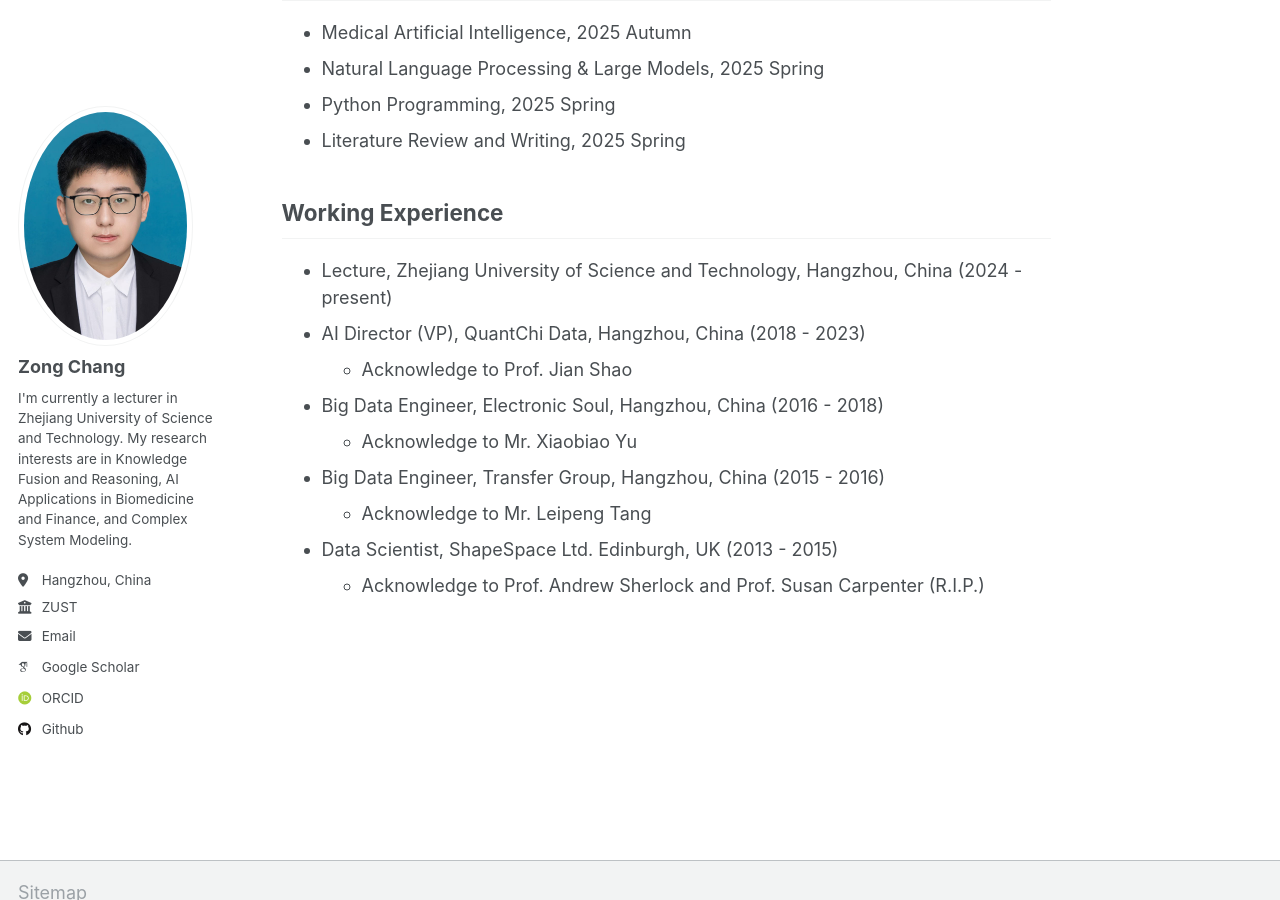
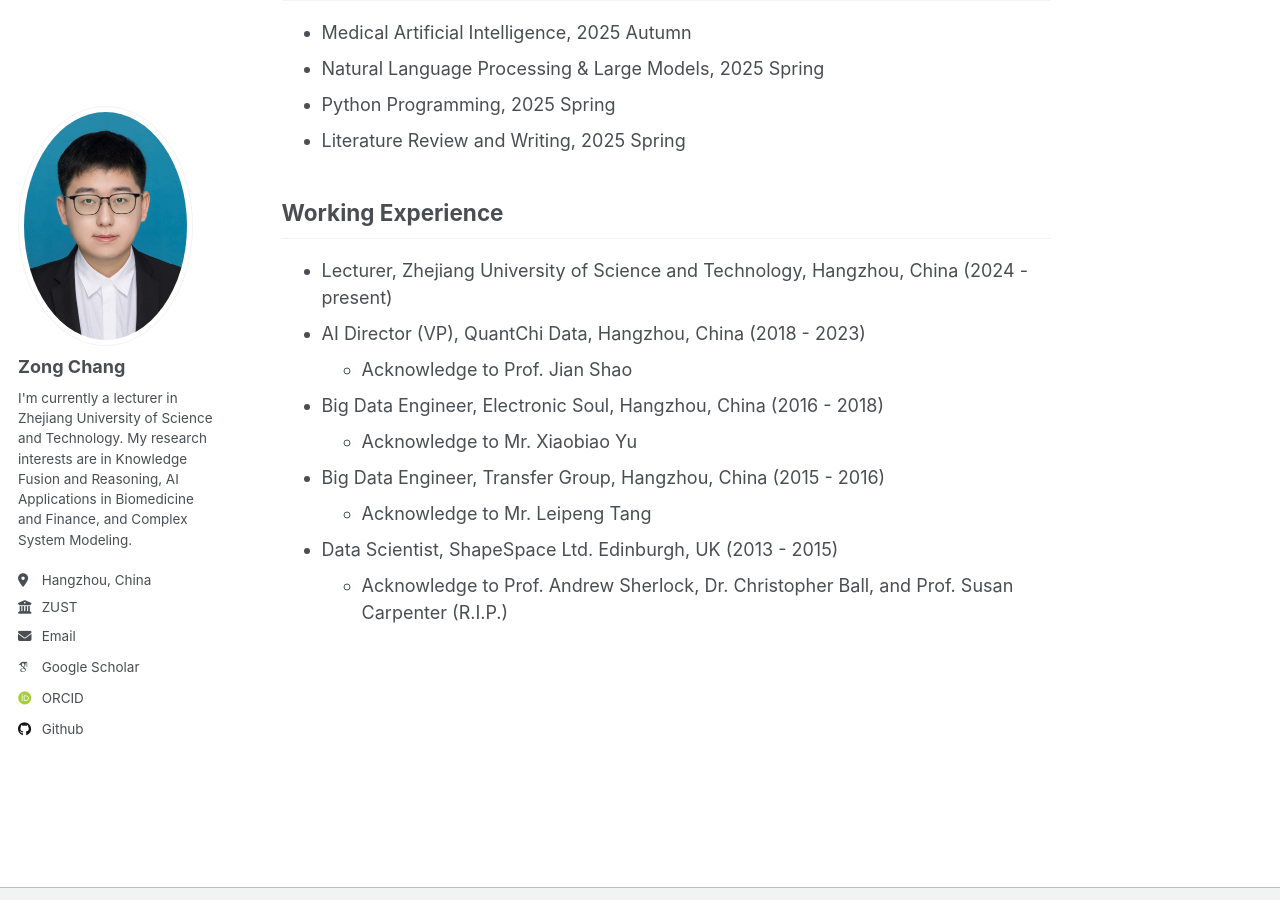
Before and after one commit to changzong/changzong.github.io, a Jekyll site: the page built from _pages/about.md, in a window 1280 px wide and 900 px high, scrolled down 3389 px. Built offline with Jekyll 4.4.1, drawn with Linux system fonts in a browser that asks for light colours; some web fonts are replaced; some of the changed text lies outside the part shown.

Commit message:
udpate cv

```diff
--- a/_pages/about.md
+++ b/_pages/about.md
@@ -94,7 +94,7 @@ redirect_from:
 - Literature Review and Writing, 2025 Spring
 
 ## Working Experience
-- Lecture, Zhejiang University of Science and Technology, Hangzhou, China (2024 - present)
+- Lecturer, Zhejiang University of Science and Technology, Hangzhou, China (2024 - present)
 - AI Director (VP), QuantChi Data, Hangzhou, China (2018 - 2023)
   - Acknowledge to Prof. Jian Shao
 - Big Data Engineer, Electronic Soul, Hangzhou, China (2016 - 2018)
@@ -102,4 +102,4 @@ redirect_from:
 - Big Data Engineer, Transfer Group, Hangzhou, China (2015 - 2016)
   - Acknowledge to Mr. Leipeng Tang
 - Data Scientist, ShapeSpace Ltd. Edinburgh, UK (2013 - 2015)
-  - Acknowledge to Prof. Andrew Sherlock and Prof. Susan Carpenter (R.I.P.)
+  - Acknowledge to Prof. Andrew Sherlock, Dr. Christopher Ball, and Prof. Susan Carpenter (R.I.P.)
```
Also changed, not shown: other parts of _pages/about.md (+1 -1 lines), 1 other file.
